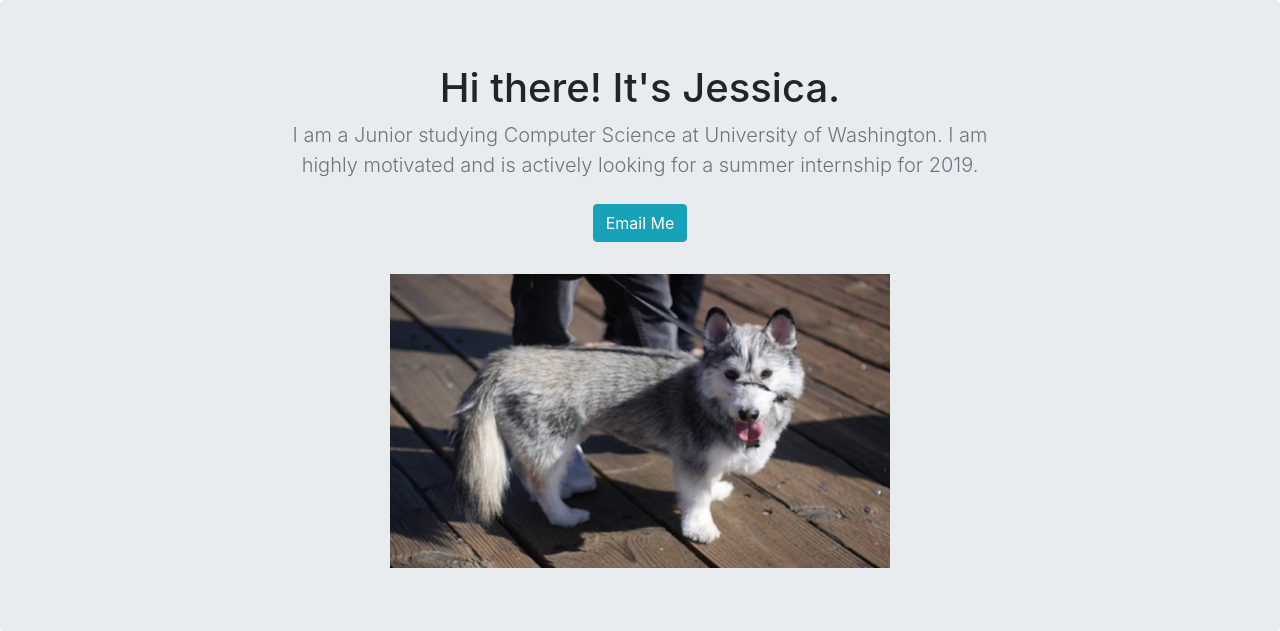
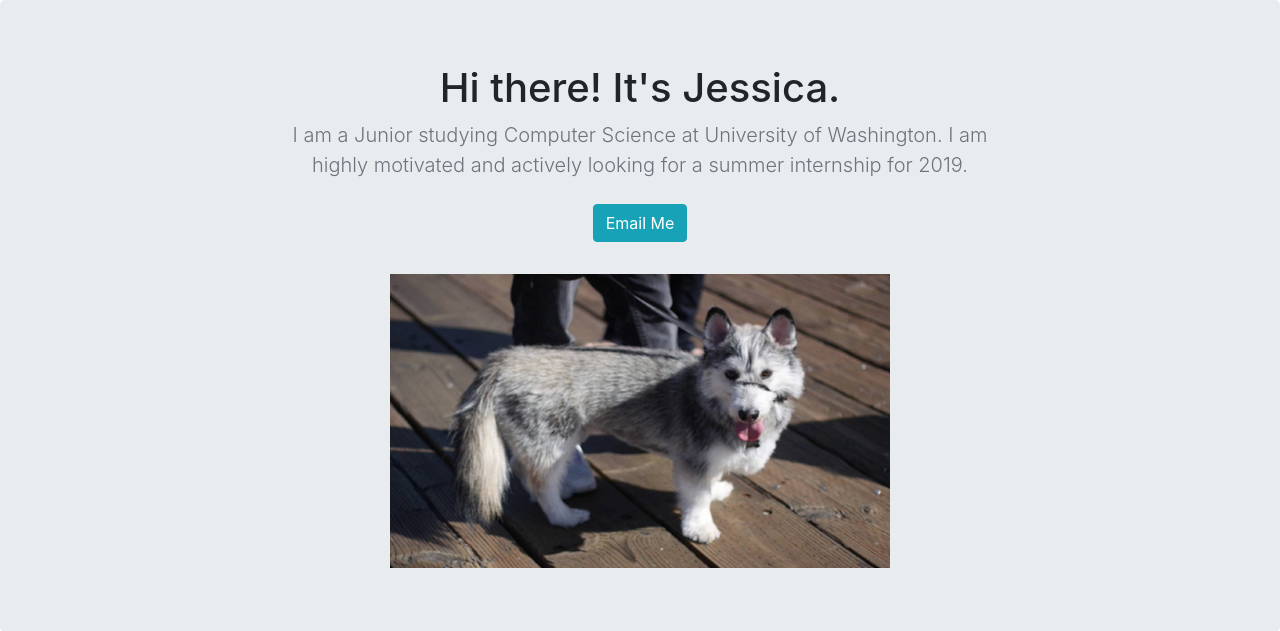
Before and after one commit to DDaiJ/portfolio-projects, a Django app: page / in a window 1280 px wide. Shown: the part 56-687 px from the top of the page. Run offline with Django 3.2, Linux system fonts and the light colour scheme; data that the repository does not hold is empty; some libraries are stand-ins or nearby versions.

Commit message:
small change in home.html

```diff
--- a/jobs/templates/jobs/home.html
+++ b/jobs/templates/jobs/home.html
@@ -53,7 +53,7 @@
       <h1 class="jumbotron-heading">Hi there! It's Jessica.</h1>
       <div class="row">
         <div class="col-lg-8 m-auto">
-          <p class="lead text-muted">I am a Junior studying Computer Science at University of Washington. I am highly motivated and is actively looking for a summer internship for 2019.</p>
+          <p class="lead text-muted">I am a Junior studying Computer Science at University of Washington. I am highly motivated and actively looking for a summer internship for 2019.</p>
           <p>
         </div>
       </div>
@@ -65,7 +65,7 @@
     <div class="container">
       <div class="row">
         {% for job in jobs.all %}
-          <div class="card-deck col-md-4">
+          <div class="card-deck col-md-4 m-0">
             <div class="card mb-4 shadow-sm">
               <img class="card-img-top" src="{{ job.image.url }}"/>
               <div class="card-body">
```
